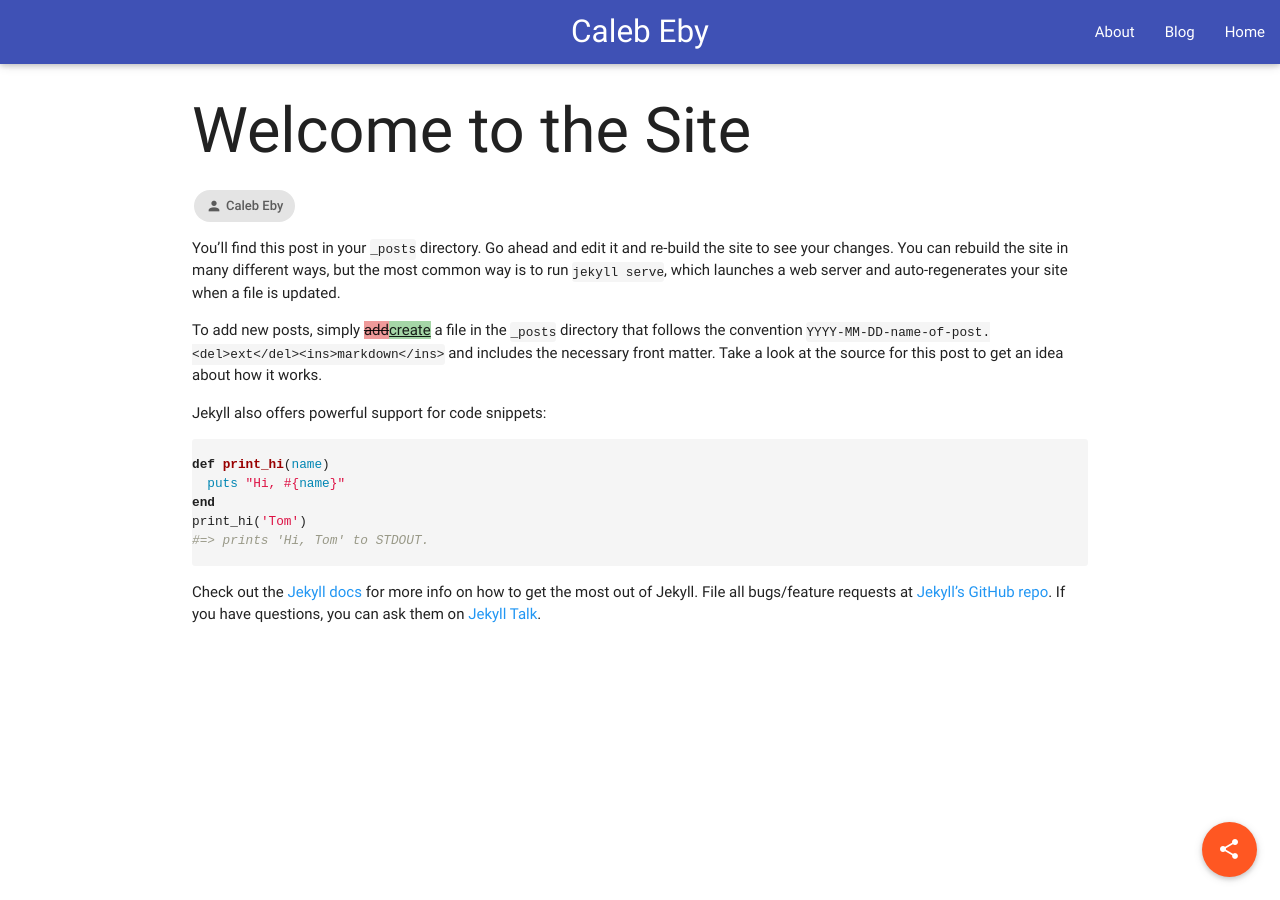
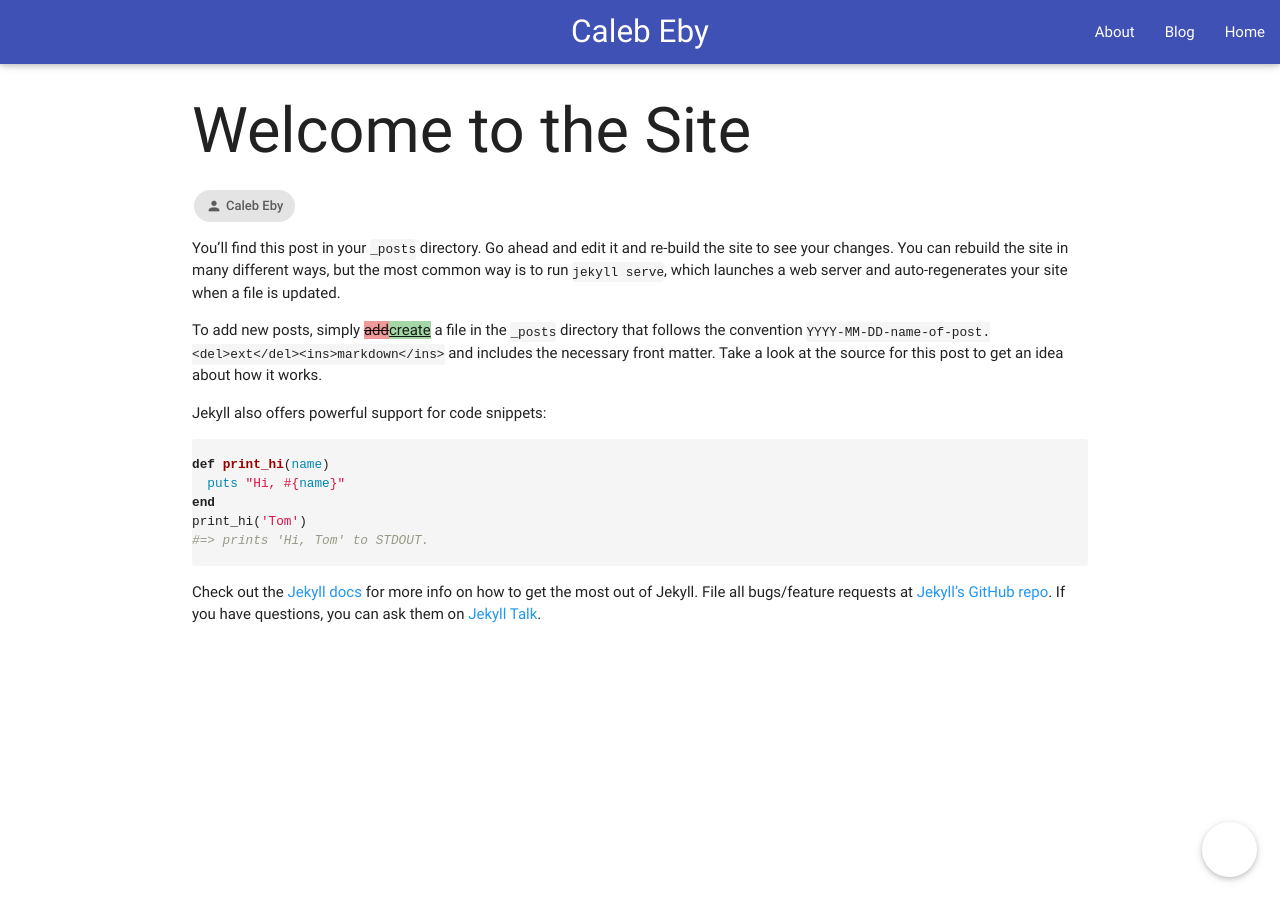
Before and after one commit to calebeby/calebeby.github.io, a Jekyll site: the page built from _posts/2016-01-07-welcome-to-the-site.markdown, in a window 1280 px wide. Built offline with Jekyll 4.4.1, drawn with Linux system fonts in a browser that asks for light colours; nearby versions of some CDN libraries.

Commit message:
Update _buttons.scss

```diff
--- a/_sass/_buttons.scss
+++ b/_sass/_buttons.scss
@@ -56,7 +56,7 @@
 // Floating button
 .btn-floating {
   display: inline-block;
-  color: inherit;
+  color: $button-color-raised;
   position: relative;
   overflow: hidden;
   z-index: 1;
@@ -64,7 +64,7 @@
   height: $button-floating-size;
   line-height: $button-floating-size;
   padding: 0;
-  background-color: $button-color;
+  background-color: inherit;
   border-radius: 50%;
   @extend .z-depth-1;
   transition: .3s;
```
